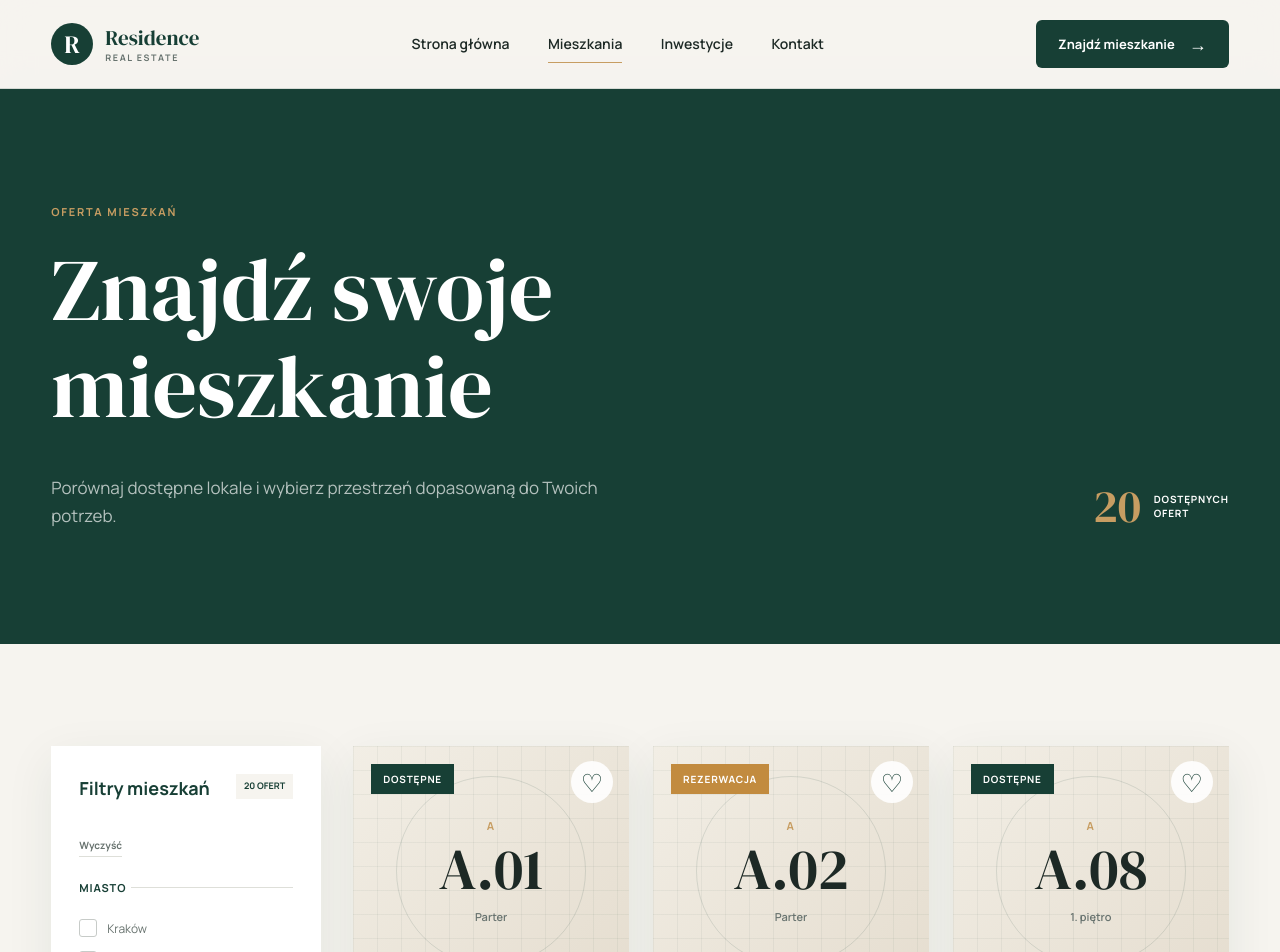
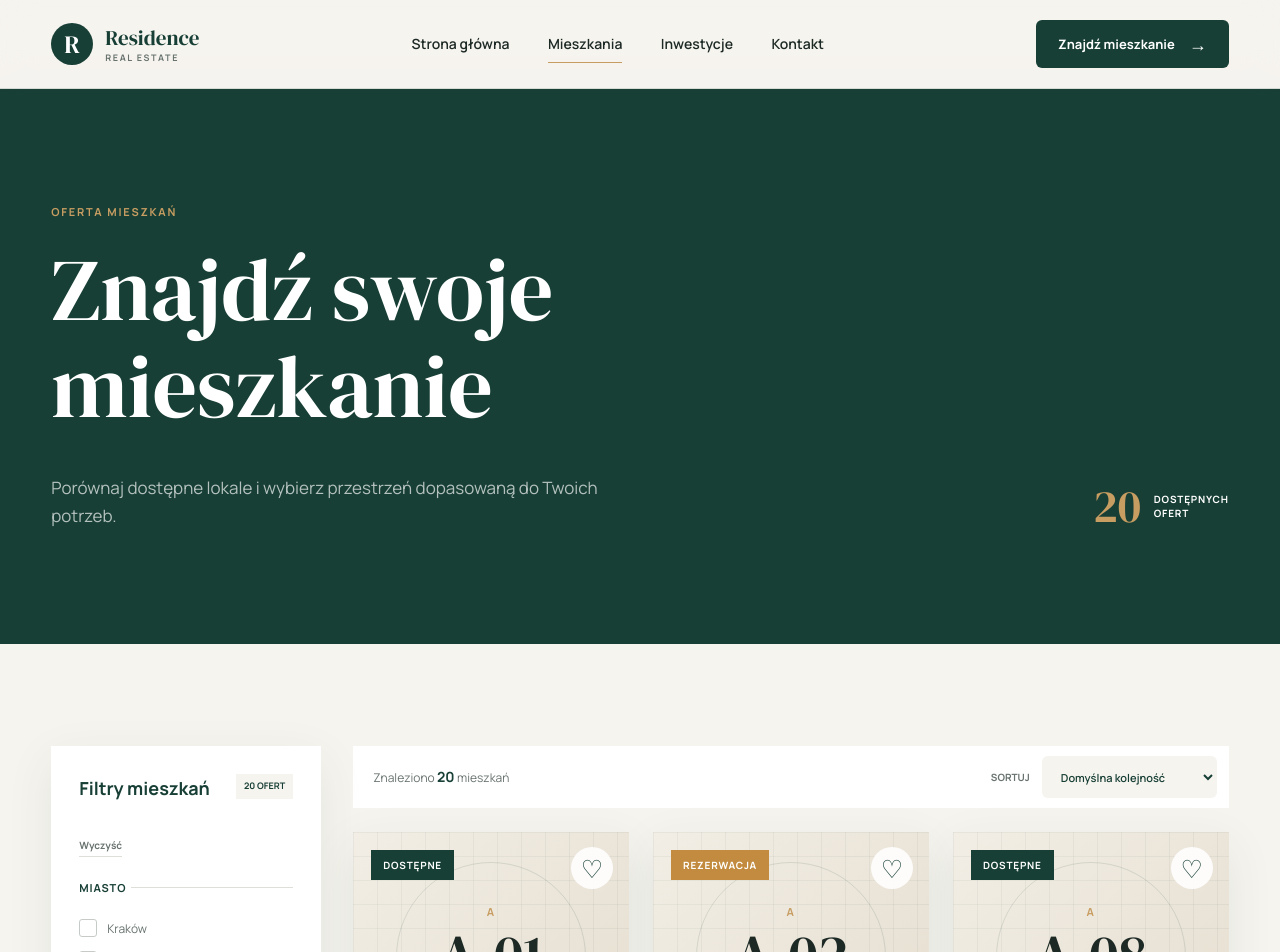
Before and after one commit to natalkakielbicka-coder/real-estate, a Vue app: page /mieszkania in a window 1280 px wide. Shown: the top 952 px of the page. Built offline with nearby package versions, Linux system fonts and the light colour scheme.

Commit message:
Add apartment price sorting

```diff
--- a/src/views/ApartmentsView.vue
+++ b/src/views/ApartmentsView.vue
@@ -9,6 +9,7 @@ const selectedStatuses = ref([])
 const selectedOutdoorSpaces = ref([])
 const onlyWithParking = ref(false)
 const onlyWithStorage = ref(false)
+const selectedSort = ref('default')
 
 const outdoorSpaces = [
   {
@@ -123,6 +124,20 @@ const filteredApartments = computed(() => {
       matchesStorage
     )
   })
+})
+
+const sortedApartments = computed(() => {
+  const apartmentsToSort = [...filteredApartments.value]
+
+  if (selectedSort.value === 'price-asc') {
+    return apartmentsToSort.sort((a, b) => a.price - b.price)
+  }
+
+  if (selectedSort.value === 'price-desc') {
+    return apartmentsToSort.sort((a, b) => b.price - a.price)
+  }
+
+  return apartmentsToSort
 })
 </script>
 
@@ -329,12 +344,33 @@ const filteredApartments = computed(() => {
           </form>
         </aside>
 
+        <div class="apartments-content">
+          <div class="apartments-toolbar">
+            <p>
+              Znaleziono
+              <strong>{{ sortedApartments.length }}</strong>
+              mieszkań
+            </p>
+
+            <label class="apartments-sort">
+              <span>Sortuj</span>
+
+              <select v-model="selectedSort">
+                <option value="default">Domyślna kolejność</option>
+
+                <option value="price-asc">Cena: od najniższej</option>
+
+                <option value="price-desc">Cena: od najwyższej</option>
+              </select>
+            </label>
+          </div>
+
           <div
-          v-if="filteredApartments.length > 0"
+            v-if="sortedApartments.length > 0"
             class="apartments-grid"
           >
             <ApartmentCard
-            v-for="apartment in filteredApartments"
+              v-for="apartment in sortedApartments"
               :key="apartment.id"
               :apartment="apartment"
             />
@@ -360,6 +396,7 @@ const filteredApartments = computed(() => {
               Wyczyść wszystkie filtry
               <span aria-hidden="true">→</span>
             </button>
+          </div>
         </div>
       </div>
     </section>
@@ -739,6 +776,61 @@ const filteredApartments = computed(() => {
   transform: translateX(4px);
 }
 
+.apartments-content {
+  min-width: 0;
+}
+
+.apartments-toolbar {
+  display: flex;
+  align-items: center;
+  justify-content: space-between;
+  min-height: 62px;
+  margin-bottom: 24px;
+  padding: 10px 12px 10px 20px;
+  gap: 24px;
+  background-color: var(--color-surface);
+}
+
+.apartments-toolbar p {
+  margin-bottom: 0;
+  color: var(--color-text-muted);
+  font-size: 12px;
+}
+
+.apartments-toolbar p strong {
+  color: var(--color-primary);
+  font-size: 14px;
+}
+
+.apartments-sort {
+  display: flex;
+  align-items: center;
+  gap: 12px;
+}
+
+.apartments-sort > span {
+  color: var(--color-text-muted);
+  font-size: 10px;
+  font-weight: 700;
+  text-transform: uppercase;
+}
+
+.apartments-sort select {
+  height: 42px;
+  padding-inline: 14px 32px;
+  color: var(--color-primary);
+  background-color: var(--color-background);
+  border: 1px solid transparent;
+  border-radius: var(--radius-small);
+  outline: none;
+  font-size: 11px;
+  font-weight: 600;
+}
+
+.apartments-sort select:focus {
+  border-color: var(--color-accent);
+}
+
 @media (max-width: 1199px) {
   .apartments-grid {
     grid-template-columns: repeat(2, minmax(0, 1fr));
@@ -780,5 +872,22 @@ const filteredApartments = computed(() => {
     min-height: 400px;
     padding: 40px 20px;
   }
+
+  .apartments-toolbar {
+    align-items: stretch;
+    padding: 16px;
+    flex-direction: column;
+    gap: 12px;
+  }
+
+  .apartments-sort {
+    align-items: stretch;
+    flex-direction: column;
+    gap: 6px;
+  }
+
+  .apartments-sort select {
+    width: 100%;
+  }
 }
 </style>
```
Lines whose indentation alone changed are shown as unchanged.
